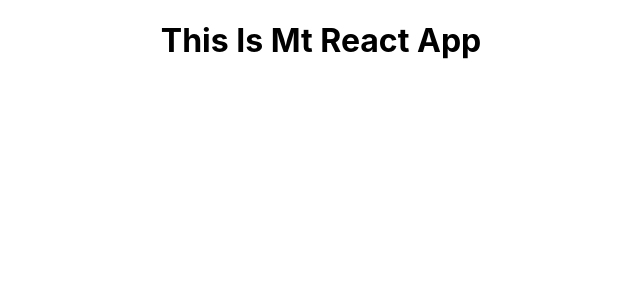
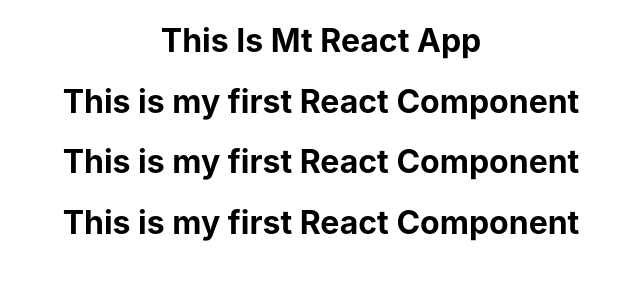
Before and after one commit to ravi1280/React-JS, a React (Create React App) app in the folder React Fundamentals/project01/: page / in a window 1280 px wide. Shown: the top 300 px of the page, without its empty margins (319-959 px from the left). Built offline with nearby package versions, Linux system fonts and the light colour scheme.

Commit message:
Create Component and Call

```diff
--- a/React Fundamentals/project01/src/App.js
+++ b/React Fundamentals/project01/src/App.js
@@ -1,10 +1,14 @@
 import logo from './logo.svg';
 import './App.css';
+import TestOne from './component/TestOne';
 
 function App() {
   return (
     <div className="App">
     <h1>This Is Mt React App</h1>
+    <TestOne/>
+    <TestOne/>
+    <TestOne/>
     </div>
   );
 }
--- /dev/null
+++ b/React Fundamentals/project01/src/component/TestOne.js
@@ -0,0 +1,9 @@
+import React from 'react'
+
+export default function TestOne() {
+  return (
+    <div>
+      <h1>This is my first React Component</h1>
+    </div>
+  );
+}
```
